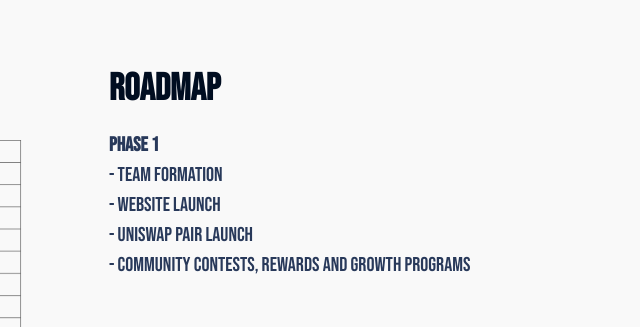
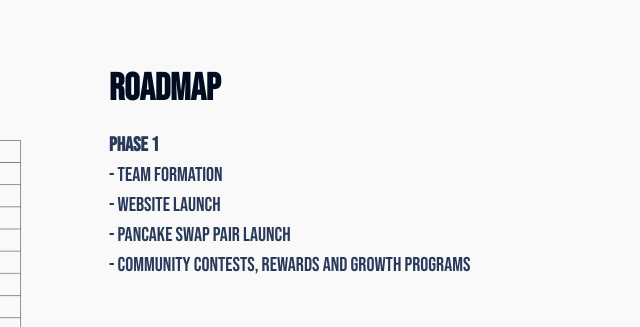
Before and after one commit to husbanttoken/tsukagrow, a plain HTML site: page index.html in a window 1280 px wide. Shown: the part 1780-2107 px from the top of the page, 484-1124 px from the left. Drawn offline with nearby package versions, Linux system fonts and the light colour scheme; files that its build step writes are made by us from their sources; files whose address does not match are found by name.

Commit message:
Update index.html

```diff
--- a/index.html
+++ b/index.html
@@ -221,7 +221,7 @@
                 <div class="text-wrapper">
 
                     <h4 class="mbr-section-title mbr-fonts-style display-2"><strong>Roadmap</strong></h4>
-                    <p class="mbr-text mbr-fonts-style display-4"><strong>Phase 1 <br></strong>- Team Formation<br>- Website launch<br>- Uniswap pair launch<br>- Community contests, rewards and growth programs</p>
+                    <p class="mbr-text mbr-fonts-style display-4"><strong>Phase 1 <br></strong>- Team Formation<br>- Website launch<br>- Pancake Swap pair launch<br>- Community contests, rewards and growth programs</p>
                     <p class="mbr-text mbr-fonts-style display-4"><strong>Phase 2 <br></strong>- 1000 Telegram members<br>- CoinMarketCap Listing<br>- CoinGecko Listing<br>- BNB Bridge launch<br></p>
 
 
```
